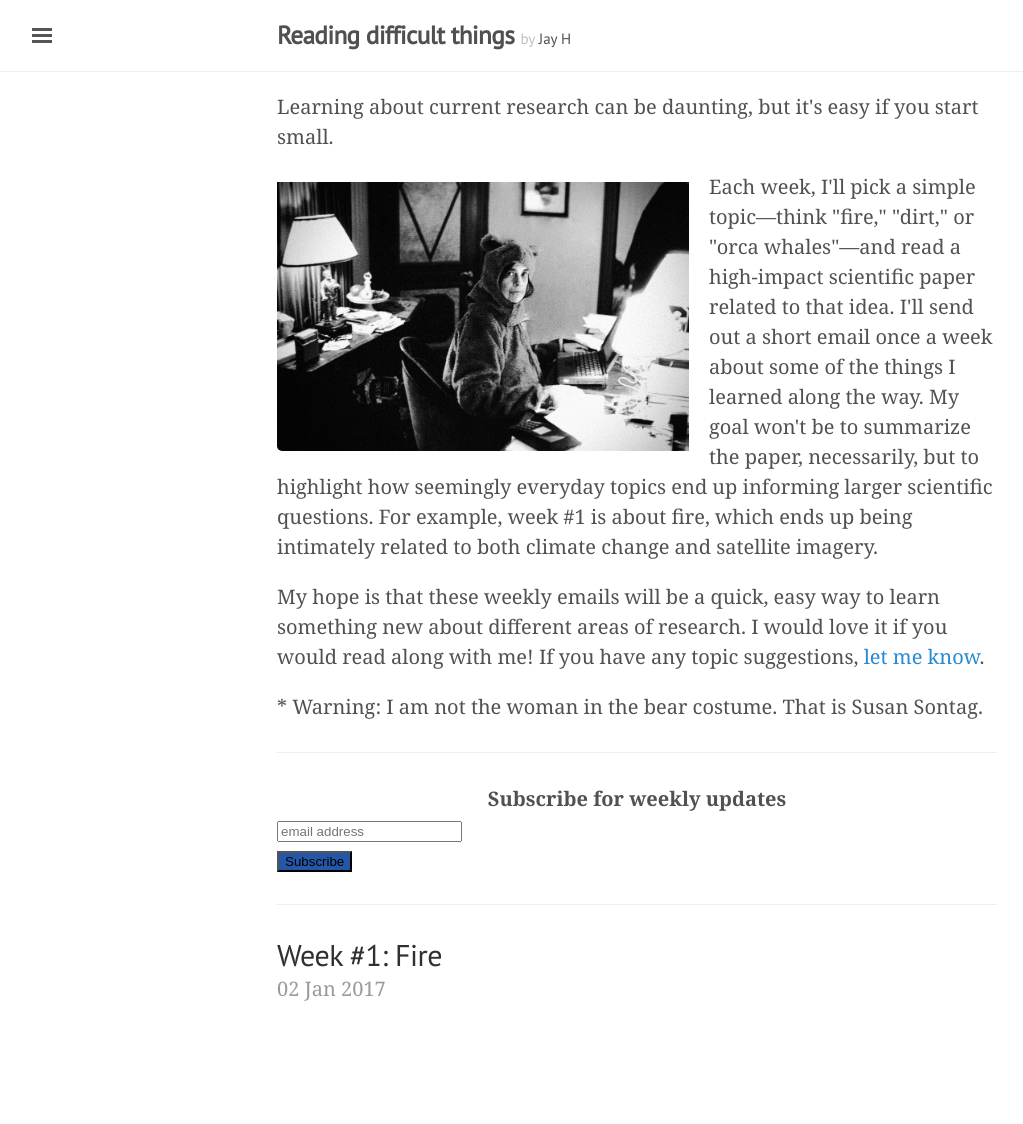
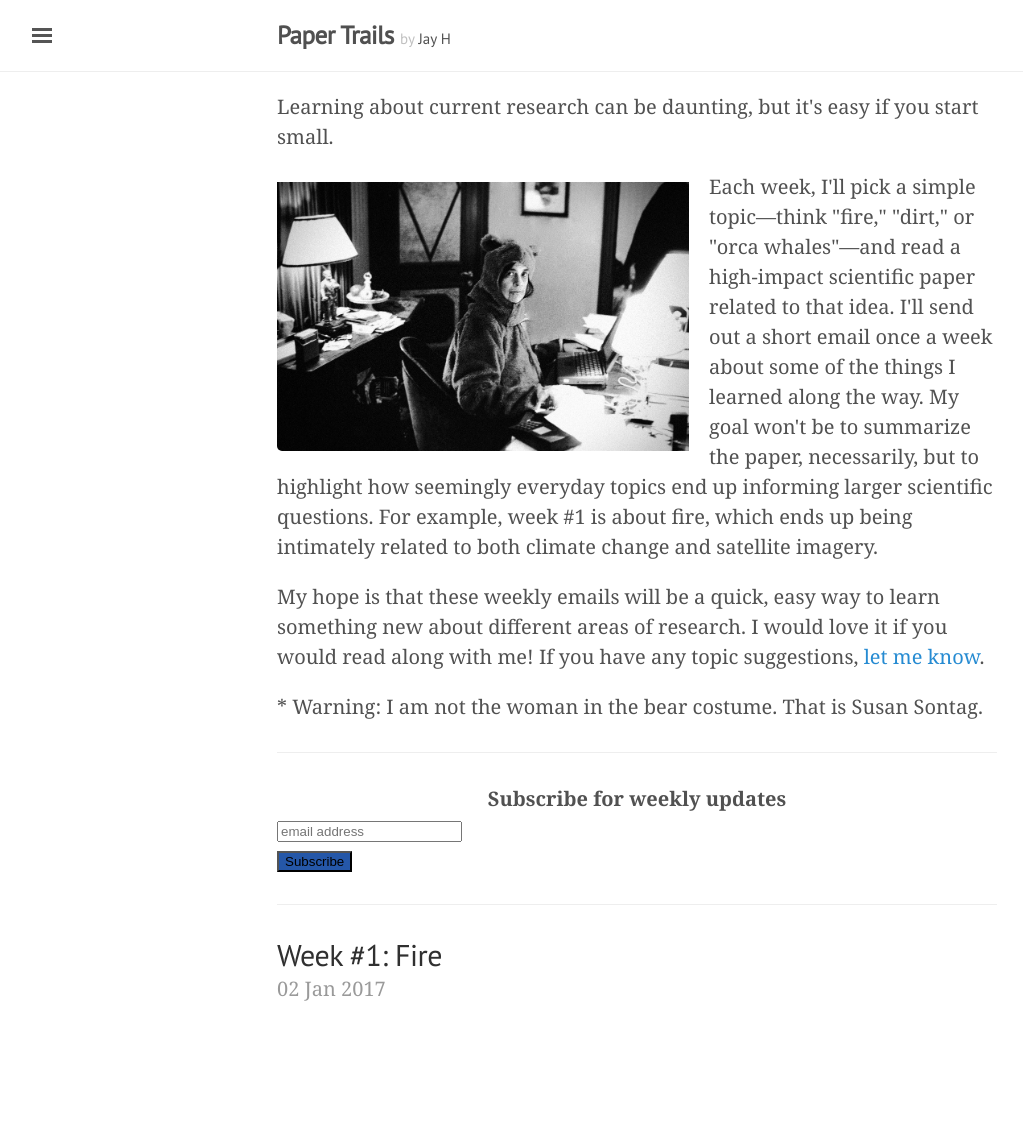
Before and after one commit to mobeets/paper-trails, a Jekyll site: the page built from index.html, in a window 1280 px wide. Shown: the whole page, without its empty margins (3-1026 px from the left). Built offline with Jekyll 4.4.1, drawn with Linux system fonts in a browser that asks for light colours; some web fonts are replaced; the list of posts is cut into pages by our own code; comment, search, counter and statistics services are not loaded.

Commit message:
changing name

```diff
--- a/_config.yml
+++ b/_config.yml
@@ -5,11 +5,11 @@ permalink:           pretty
 # relative_permalinks: true
 
 # Setup
-title:               Reading difficult things
+title:               Paper Trails
 tagline:             'by <a href="https://mobeets.github.io">Jay H</a>'
 description:         'Reading and summarizing one scientific paper on a different topic each week. Made by <a href="https://mobeets.github.io">Jay Hennig</a>.'
-url:                 https://mobeets.github.io/reading-difficult-things
-baseurl:             https://mobeets.github.io/reading-difficult-things
+url:                 https://mobeets.github.io/paper-trails
+baseurl:             https://mobeets.github.io/paper-trails
 paginate:            5
 
 # About/contact
```
